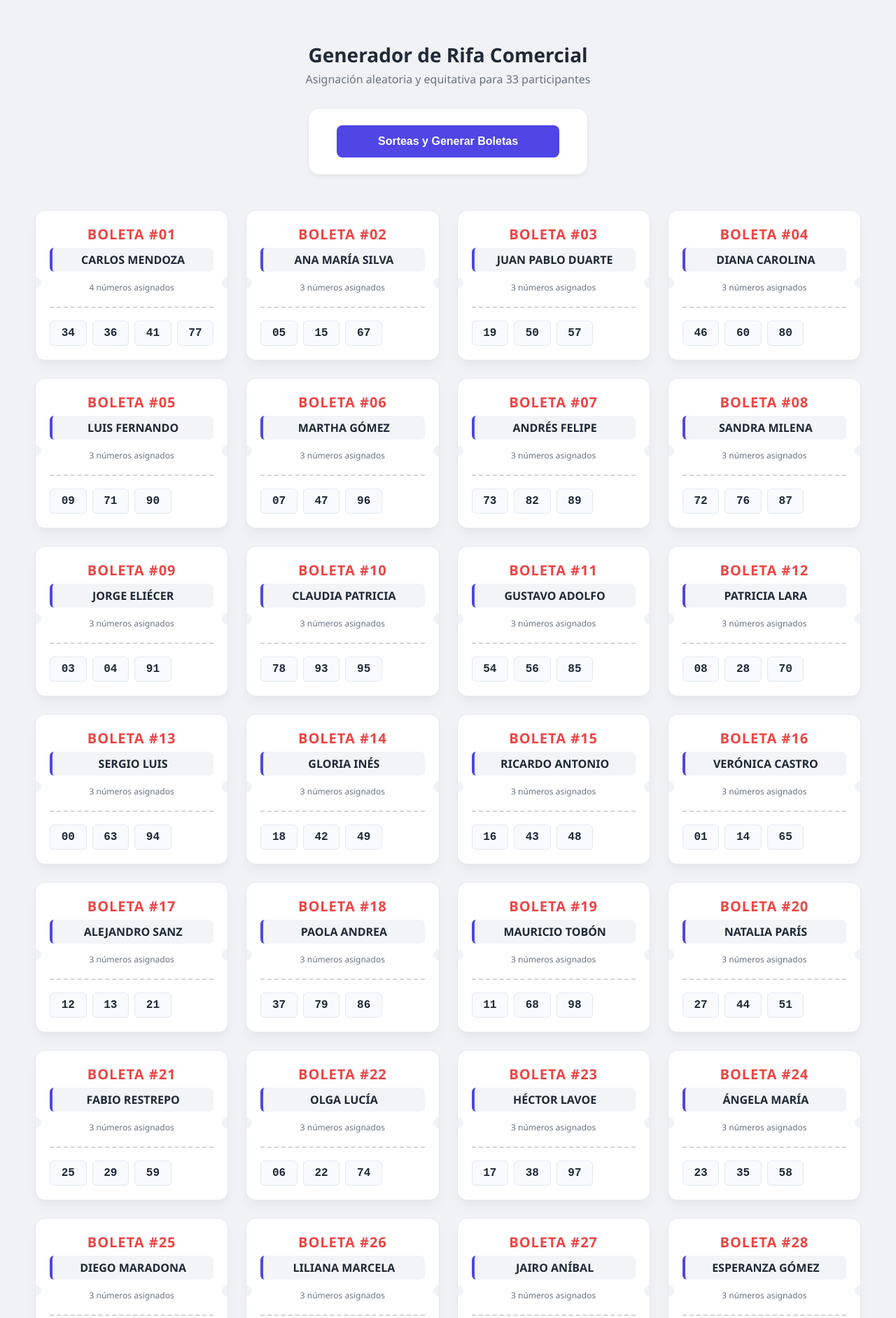
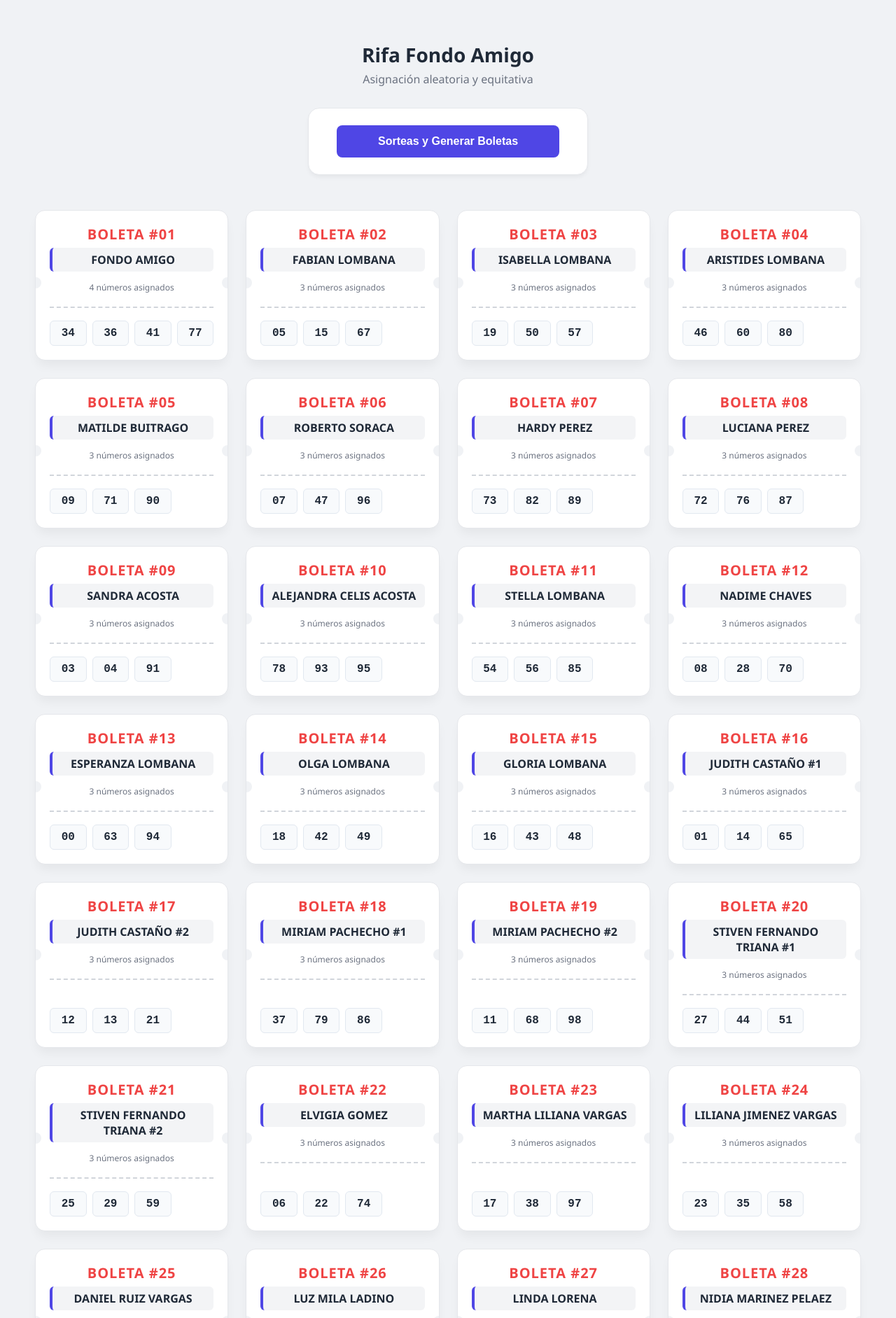
Before and after one commit to Goldiman6/Sorteo-de-rifas, a plain HTML site: page Index.html in a window 1280 px wide. Shown: the top 1883 px of the page at 70% size. Drawn offline with Linux system fonts and the light colour scheme.

Commit message:
Update Index.html

```diff
--- a/Index.html
+++ b/Index.html
@@ -190,8 +190,8 @@
 
 <body>
 
-    <h1>Generador de Rifa Comercial</h1>
-    <p class="subtitle">Asignación aleatoria y equitativa para 33 participantes</p>
+    <h1>Rifa Fondo Amigo</h1>
+    <p class="subtitle">Asignación aleatoria y equitativa </p>
 
     <div class="controls">
         <button onclick="generarRifa()">Sorteas y Generar Boletas</button>
@@ -201,17 +201,16 @@
 
     <script {nonce}>
         // 1. LISTA PREDEFINIDA DE 33 PERSONAS
-        // Puedes cambiar estos nombres directamente aquí. Asegúrate de mantener exactamente 33.
         const listaPersonas = [
-            "Carlos Mendoza", "Ana María Silva", "Juan Pablo Duarte", "Diana Carolina",
-            "Luis Fernando", "Martha Gómez", "Andrés Felipe", "Sandra Milena",
-            "Jorge Eliécer", "Claudia Patricia", "Gustavo Adolfo", "Patricia Lara",
-            "Sergio Luis", "Gloria Inés", "Ricardo Antonio", "Verónica Castro",
-            "Alejandro Sanz", "Paola Andrea", "Mauricio Tobón", "Natalia París",
-            "Fabio Restrepo", "Olga Lucía", "Héctor Lavoe", "Ángela María",
-            "Diego Maradona", "Liliana Marcela", "Jairo Aníbal", "Esperanza Gómez",
-            "Camilo Sesto", "Adriana Lucía", "Gonzalo Jiménez", "Blanca Nieves",
-            "Jostin Santiago"
+            "Fondo Amigo", "Fabian Lombana", "Isabella Lombana", "Aristides Lombana",
+            "Matilde Buitrago", "Roberto Soraca", "Hardy Perez", "Luciana Perez",
+            "Sandra Acosta", "Alejandra Celis Acosta", "Stella Lombana", "Nadime Chaves",
+            "Esperanza Lombana", "Olga Lombana", "Gloria Lombana", "Judith Castaño #1",
+            "Judith Castaño #2", "Miriam Pachecho #1", "Miriam Pachecho #2", "Stiven Fernando Triana #1",
+            "Stiven Fernando Triana #2", "Elvigia Gomez", "Martha Liliana Vargas", "Liliana Jimenez Vargas",
+            "Daniel Ruiz Vargas", "Luz Mila Ladino", "Linda Lorena", "Nidia Marinez Pelaez",
+            "Sofia Suarez Martinez", "Johan Sebastian Triana", "Aura Maria Pelaez", "Gloria Villamizar",
+            "Beatriz Castillo"
         ];
 
         function generarRifa() {
```
